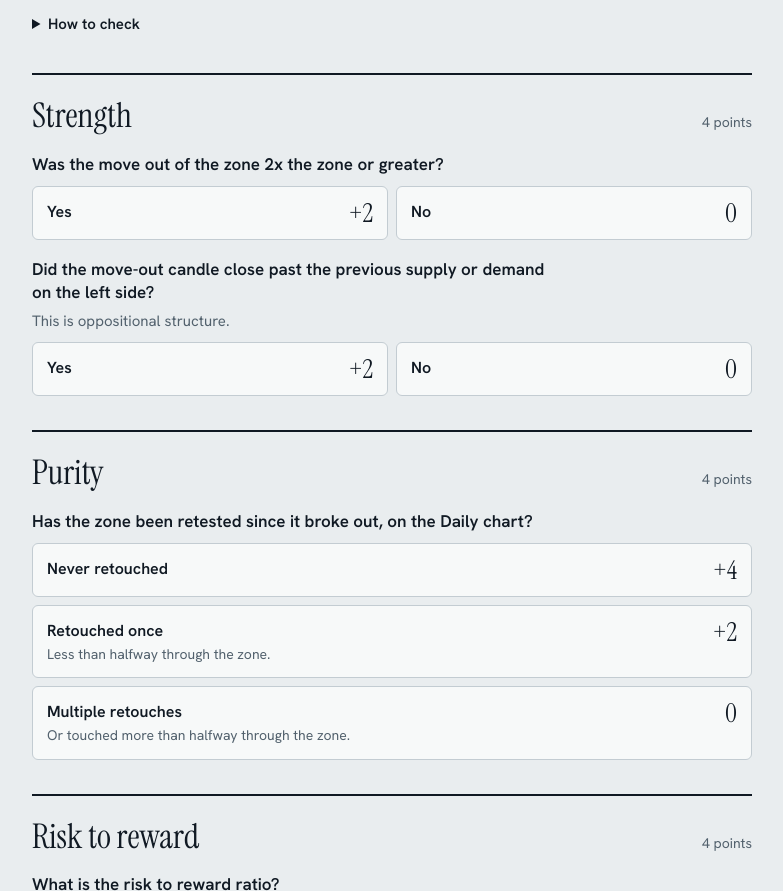
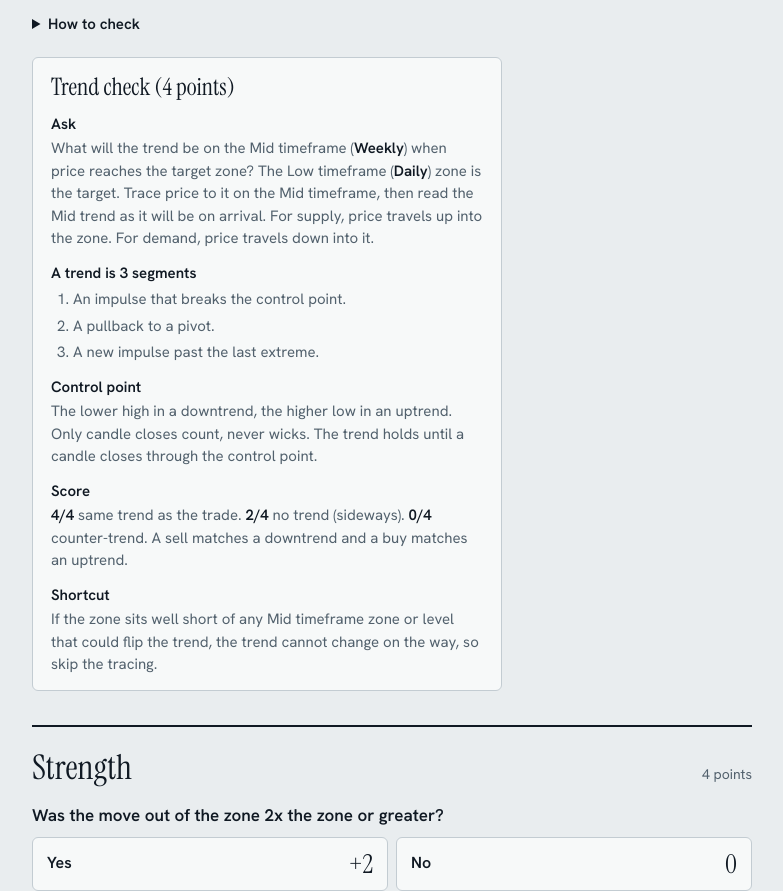
Before and after one commit to Jaynabb/zone-scorecard, a plain HTML site: page index.html in a window 1280 px wide. Shown: the part 1733-2624 px from the top of the page, without its empty margins (8-791 px from the left). Drawn offline with Linux system fonts and the light colour scheme.

Commit message:
Add trend check rules section

```diff
--- a/index.html
+++ b/index.html
@@ -103,6 +103,12 @@ ul, ol { list-style: none; }
 .help { margin-top: 12px; font-size: 15px; color: var(--slate); max-width: 56ch; }
 .help summary { cursor: pointer; font-weight: 600; color: var(--ink); width: fit-content; padding: 4px 0; }
 .help ol { list-style: decimal; padding-left: 22px; margin-top: 6px; display: grid; gap: 4px; }
+.rules { margin-top: 18px; padding: 16px 18px 14px; border: 1px solid var(--rule); border-radius: 6px; background: var(--surface); max-width: 56ch; font-size: 15px; line-height: 1.5; color: var(--slate); }
+.rules h3 { font: 400 24px/1.1 var(--serif); color: var(--ink); margin: 0 0 10px; }
+.rules h4 { font-size: 15px; font-weight: 600; color: var(--ink); margin: 12px 0 2px; }
+.rules p { margin: 0; }
+.rules b { color: var(--ink); font-weight: 600; }
+.rules ol { list-style: decimal; padding-left: 22px; margin: 4px 0 0; display: grid; gap: 4px; }
 
 /* ---------- timeframes ---------- */
 .presets { display: flex; flex-wrap: wrap; gap: 8px; margin-top: 16px; }
@@ -353,7 +359,16 @@ footer { margin-top: 40px; padding: 22px 0 40px; border-top: 1px solid var(--rul
           { label: "With the zone", sub: "Mid trend points the way the zone trades: up for demand, down for supply.", pts: 4 },
           { label: "No trend", sub: "Mid chart is sideways or unclear.", pts: 2 },
           { label: "Against the zone", sub: "Mid trend points the other way from the zone.", pts: 0 }
-        ] }
+        ],
+        rules: '<div class="rules"><h3>Trend check (4 points)</h3>' +
+               '<h4>Ask</h4><p>What will the trend be on the Mid timeframe (<b data-tf="mid"></b>) when price reaches the target zone? The Low timeframe (<b data-tf="low"></b>) zone is the target. Trace price to it on the Mid timeframe, then read the Mid trend as it will be on arrival. For supply, price travels up into the zone. For demand, price travels down into it.</p>' +
+               '<h4>A trend is 3 segments</h4><ol>' +
+               '<li>An impulse that breaks the control point.</li>' +
+               '<li>A pullback to a pivot.</li>' +
+               '<li>A new impulse past the last extreme.</li></ol>' +
+               '<h4>Control point</h4><p>The lower high in a downtrend, the higher low in an uptrend. Only candle closes count, never wicks. The trend holds until a candle closes through the control point.</p>' +
+               '<h4>Score</h4><p><b>4/4</b> same trend as the trade. <b>2/4</b> no trend (sideways). <b>0/4</b> counter-trend. A sell matches a downtrend and a buy matches an uptrend.</p>' +
+               '<h4>Shortcut</h4><p>If the zone sits well short of any Mid timeframe zone or level that could flip the trend, the trend cannot change on the way, so skip the tracing.</p></div>' }
     ] },
     { id: "strength", name: "Strength", qs: [
       { id: "str1", q: function (t) { return "Was the move out of the zone 2x the zone or greater?"; },
@@ -431,7 +446,7 @@ footer { margin-top: 40px; padding: 22px 0 40px; border-top: 1px solid var(--rul
           (o.sub ? '<span class="opt-sub">' + esc(o.sub) + '</span>' : '') + '</span>' +
           '<span class="opt-pts">' + (o.pts ? "+" + o.pts : "0") + '</span></label>';
       });
-      html += '</div>' + (q.extra || "") + (q.help || "") + '</fieldset>';
+      html += '</div>' + (q.extra || "") + (q.help || "") + (q.rules || "") + '</fieldset>';
     });
     sec.innerHTML = html;
     checksEl.appendChild(sec);
```
